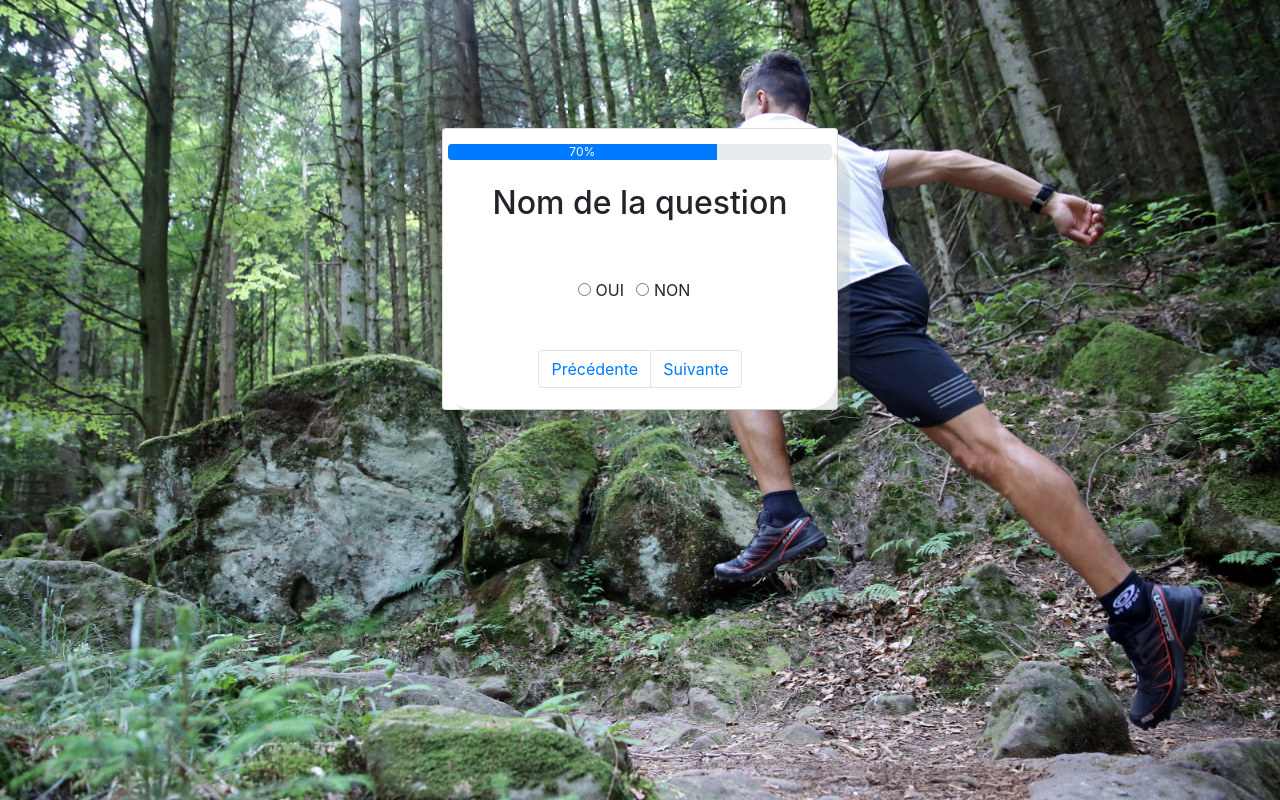
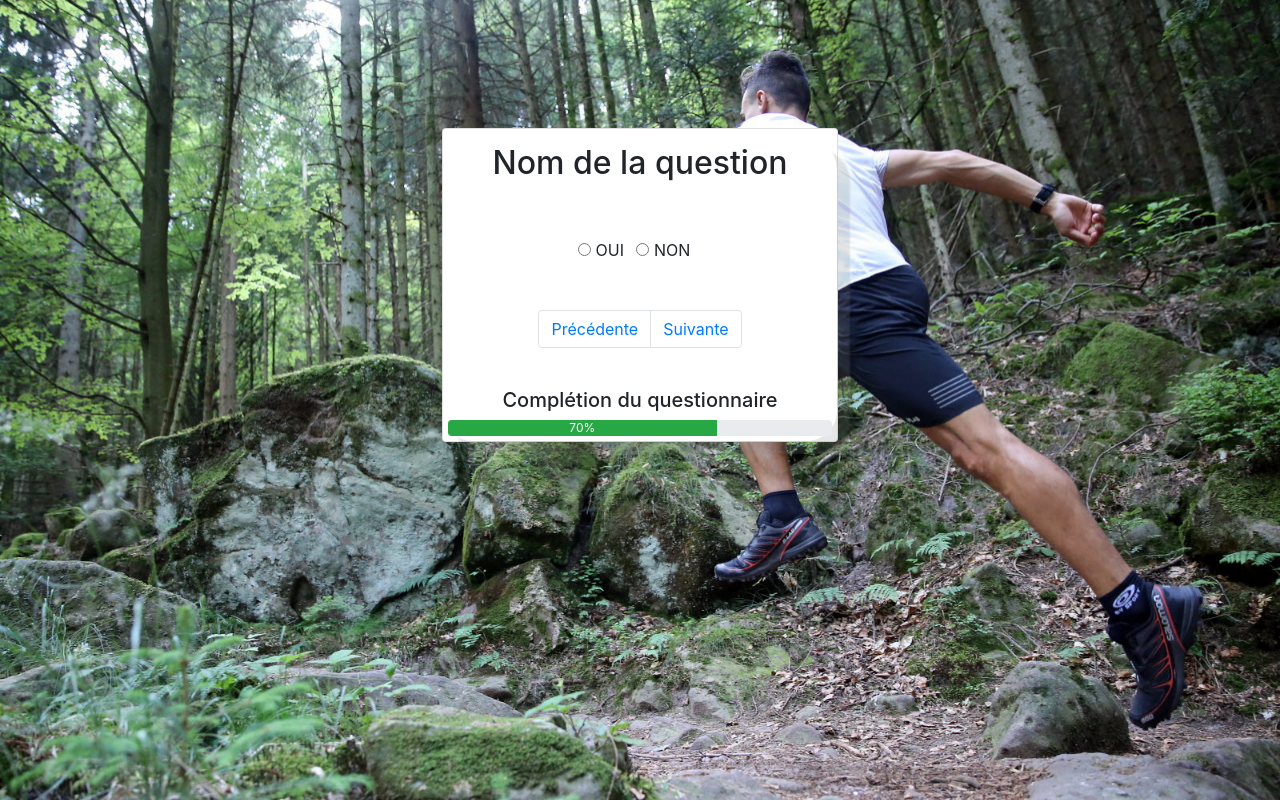
Before and after one commit to VLCR-UBO/Suit-ton-sportif, a React (Create React App) app in the folder web/client/: page / in a window 1280 px wide. Built offline with nearby package versions, Linux system fonts and the light colour scheme.

Commit message:
modif question

```diff
--- a/web/client/src/components/Question.js
+++ b/web/client/src/components/Question.js
@@ -8,20 +8,18 @@ export default function Question() {
             <div class="col-4">
                 <div class="card" id="card">
                     <div class="container">
-                        <div class="progress">
-                            <div class="progress-bar" style={{width:"70%"}}>70%</div>
-                        </div>
-                        <br/>
+
+
                         <center><h2>Nom de la question</h2></center>
                         <br/><br/>
 
                         <center><div class="form-check-inline">
                             <label class="form-check-label">
-                            <input type="radio" class="form-check-input" name="optradio"/>OUI</label>
+                            <input type="radio" class="form-check-input" name="optradio" />OUI</label>
                             </div>
                             <div class="form-check-inline">
                             <label class="form-check-label">
-                            <input type="radio" class="form-check-input" name="optradio"/>NON</label>
+                            <input type="radio" class="form-check-input" name="optradio" />NON</label>
                         </div></center>
                         <br/><br/>
 
@@ -31,6 +29,11 @@ export default function Question() {
                                 <li class="page-item"><a class="page-link" href="#">Suivante</a></li>
                             </ul>
                         </nav>
+                        <br/>
+                        <center><h5>Complétion du questionnaire</h5></center>
+                        <div class="progress">
+                            <div class="progress-bar bg-success" style={{width:"70%"}}>70%</div>
+                        </div>
                     </div>
                 </div>
 
```
